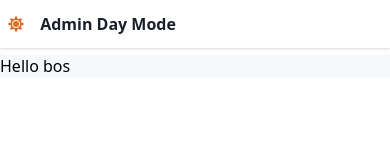
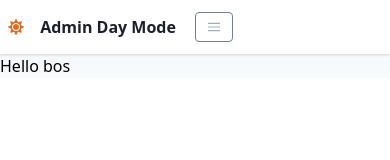
Before and after one commit to NantipatSoftEn/COVID-19, a React (Create React App) app: page / in a window 390 px wide. Shown: the top 160 px of the page. Built offline with nearby package versions, Linux system fonts and the light colour scheme.

Commit message:
Layout/Navbar:  Add  Hambergerr

```diff
--- a/src/Layout/Navbar.js
+++ b/src/Layout/Navbar.js
@@ -11,6 +11,19 @@ const Navbar = () => {
             <i class="fas fa-sun text-orange-600 pr-3"></i> Admin Day Mode
           </a>
         </div>
+        <div class="block lg:hidden pr-4">
+          <button
+            id="nav-toggle"
+            class="flex items-center px-3 py-2 border rounded text-gray-500 border-gray-600 hover:text-gray-900 hover:border-teal-500 appearance-none focus:outline-none">
+            <svg
+              class="fill-current h-3 w-3"
+              viewBox="0 0 20 20"
+              xmlns="http://www.w3.org/2000/svg">
+              <title>Menu</title>
+              <path d="M0 3h20v2H0V3zm0 6h20v2H0V9zm0 6h20v2H0v-2z" />
+            </svg>
+          </button>
+        </div>
         <SubMenu />
       </div>
     </nav>
```
